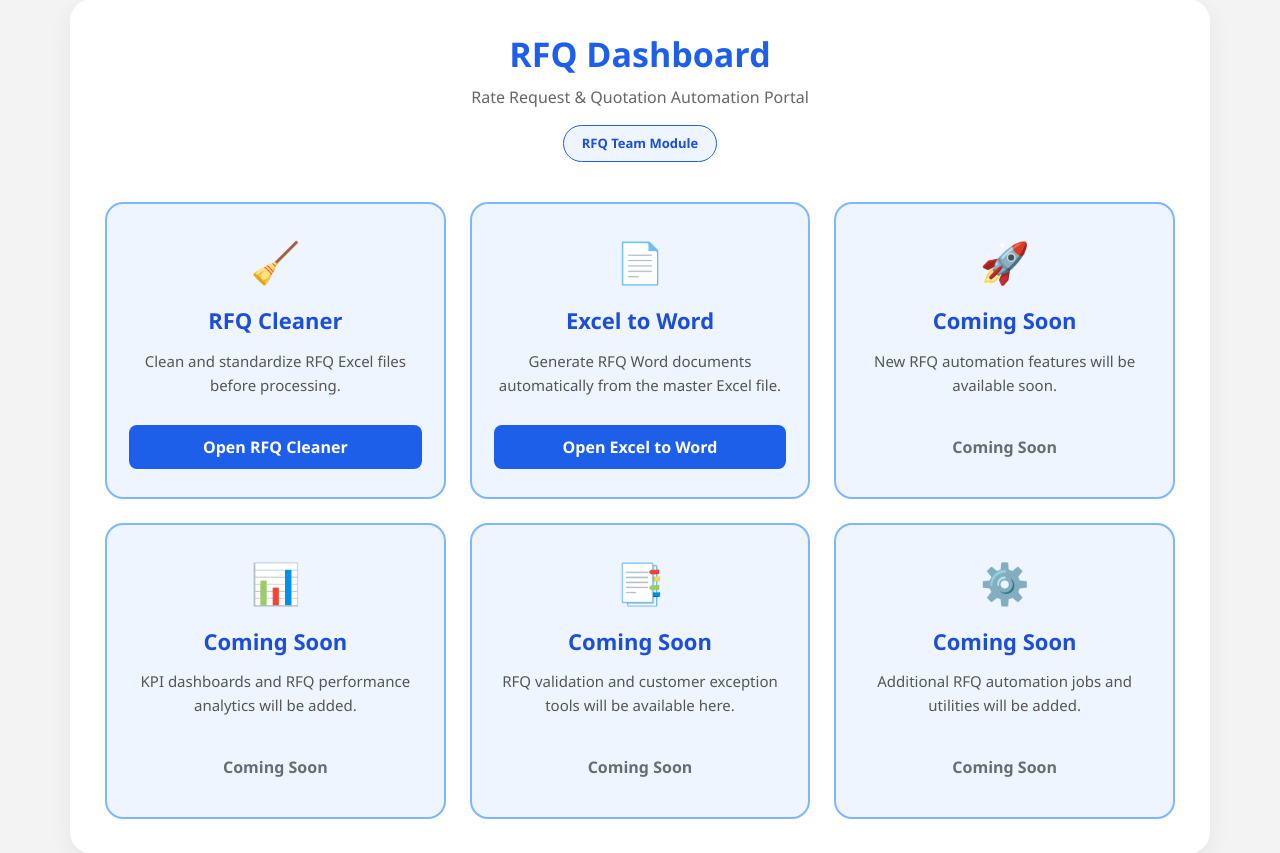
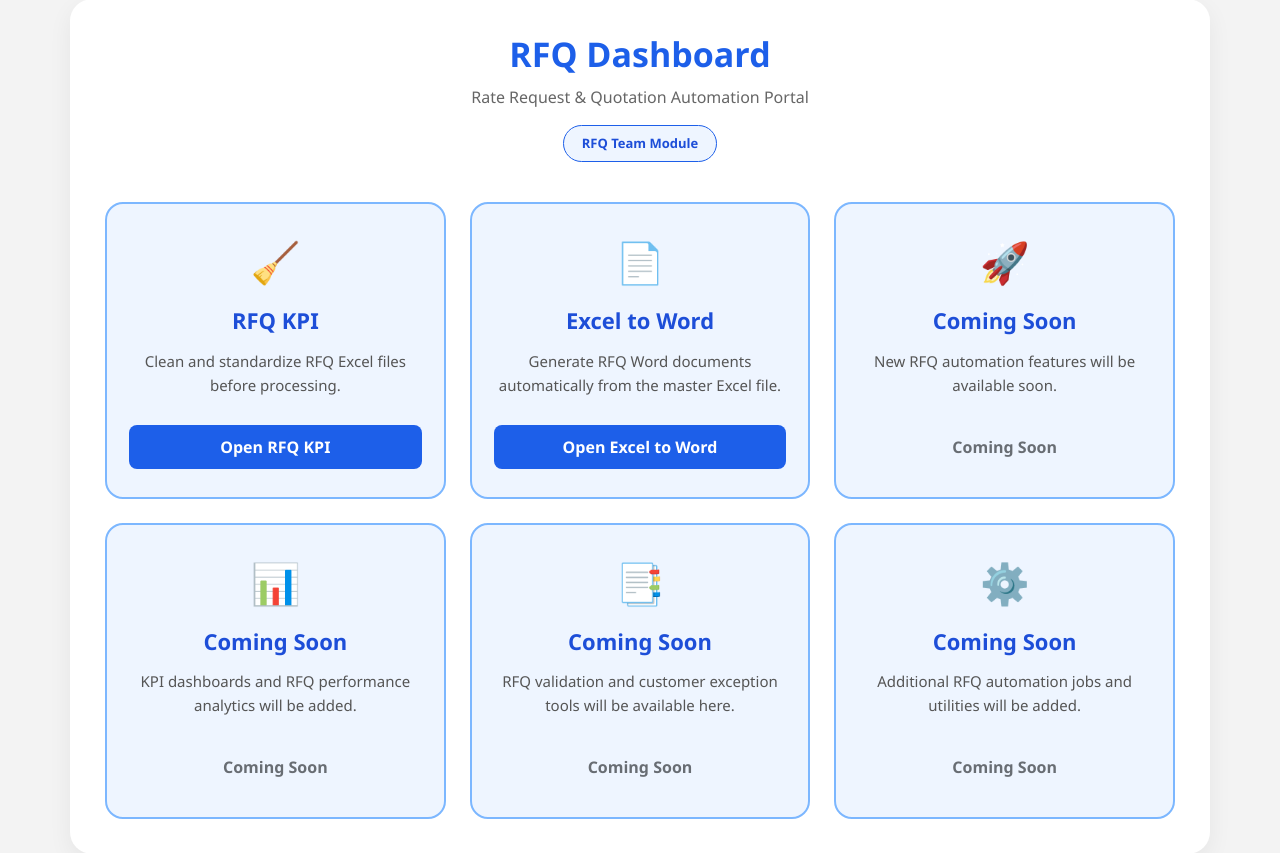
Before and after one commit to pratikakhare/WWA_project, a Django app: page /rfq/ in a window 1280 px wide. Shown: the part 130-983 px from the top of the page. Run offline with Django 5.2, Linux system fonts and the light colour scheme; the visitor is signed in with stand-in values (Sample User, id 1).

Commit message:
change in Card Heading rfq and Stat

```diff
--- a/rfq/templates/rfq/rfq_dashboard.html
+++ b/rfq/templates/rfq/rfq_dashboard.html
@@ -135,14 +135,14 @@ body{
 
                     <div class="card-icon">🧹</div>
 
-                    <h3 class="card-title">RFQ Cleaner</h3>
+                    <h3 class="card-title">RFQ KPI</h3>
 
                     <p class="card-text">
                         Clean and standardize RFQ Excel files before processing.
                     </p>
 
                     <a href="{% url 'rfq_cleaner' %}" class="btn rfq-btn w-100">
-                        Open RFQ Cleaner
+                        Open RFQ KPI
                     </a>
 
                 </div>
--- a/stati/templates/stati/stati_dashboard.html
+++ b/stati/templates/stati/stati_dashboard.html
@@ -225,7 +225,7 @@ body{
                         Validate statistics data and improve report quality before publishing.
                     </p>
 
-                    <a href="#" class="btn stati-btn w-100">
+                    <a href="#" class="btn stati-btn w-100 disabled">
                         Open Validation
                     </a>
 
```
